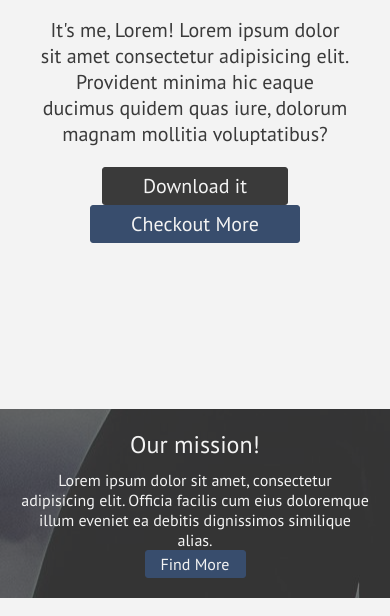
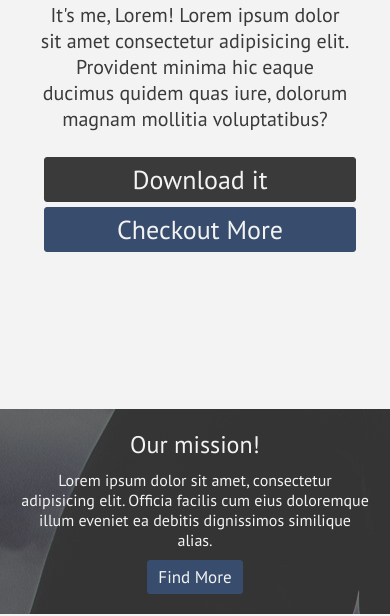
Before and after one commit to 7aurentiu/Presentation-Website, a plain HTML site: page index.html in a window 390 px wide. Shown: the part 504-1120 px from the top of the page. Drawn offline with Linux system fonts and the light colour scheme.

Commit message:
fixed something

```diff
--- a/css/style.css
+++ b/css/style.css
@@ -279,7 +279,7 @@ oo{
 }
 /*top info area mobile*/
 @media(max-width:900px){
-    .top-info-area-container button{
+    .top-info-area-container a{
         padding: 5spx 30px;
         font-size: 26px;
         display: block;
@@ -325,7 +325,7 @@ oo{
     align-items: center;
     z-index: 1;
 }
-.about-us-container button{
+.about-us-container a{
     margin-top:10px;
     padding:5px 10px;
     font-size: 17px;
```
